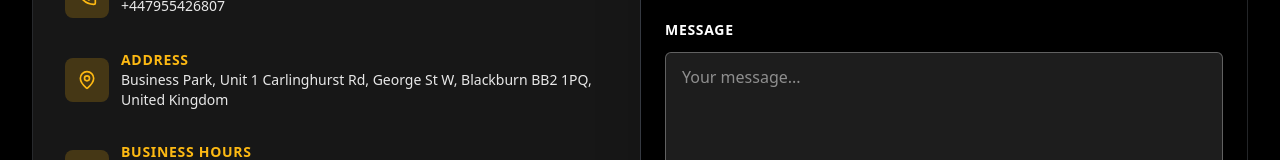
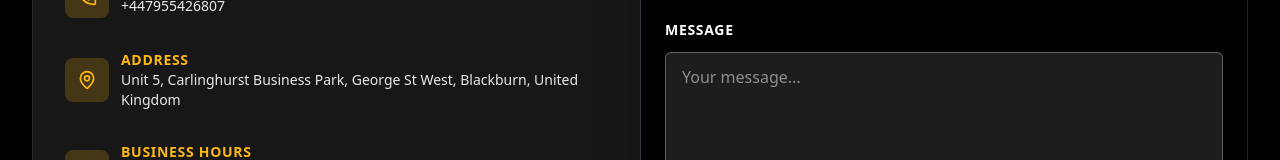
Before and after one commit to Tayyab-742002/hsecommerce-3pl-services, a Next.js app: page /contact in a window 1280 px wide. Shown: the part 1156-1316 px from the top of the page. Built offline with nearby package versions, Linux system fonts and the light colour scheme.

Commit message:
Update address details in contact page

```diff
--- a/app/contact/page.tsx
+++ b/app/contact/page.tsx
@@ -24,7 +24,7 @@ const contactInfo = [
     icon: MapPin,
     title: "Address",
     details:
-      "Business Park, Unit 1 Carlinghurst Rd, George St W, Blackburn BB2 1PQ, United Kingdom",
+      "Unit 5, Carlinghurst Business Park, George St West, Blackburn, United Kingdom",
     link: "https://maps.google.com",
   },
   {
```
